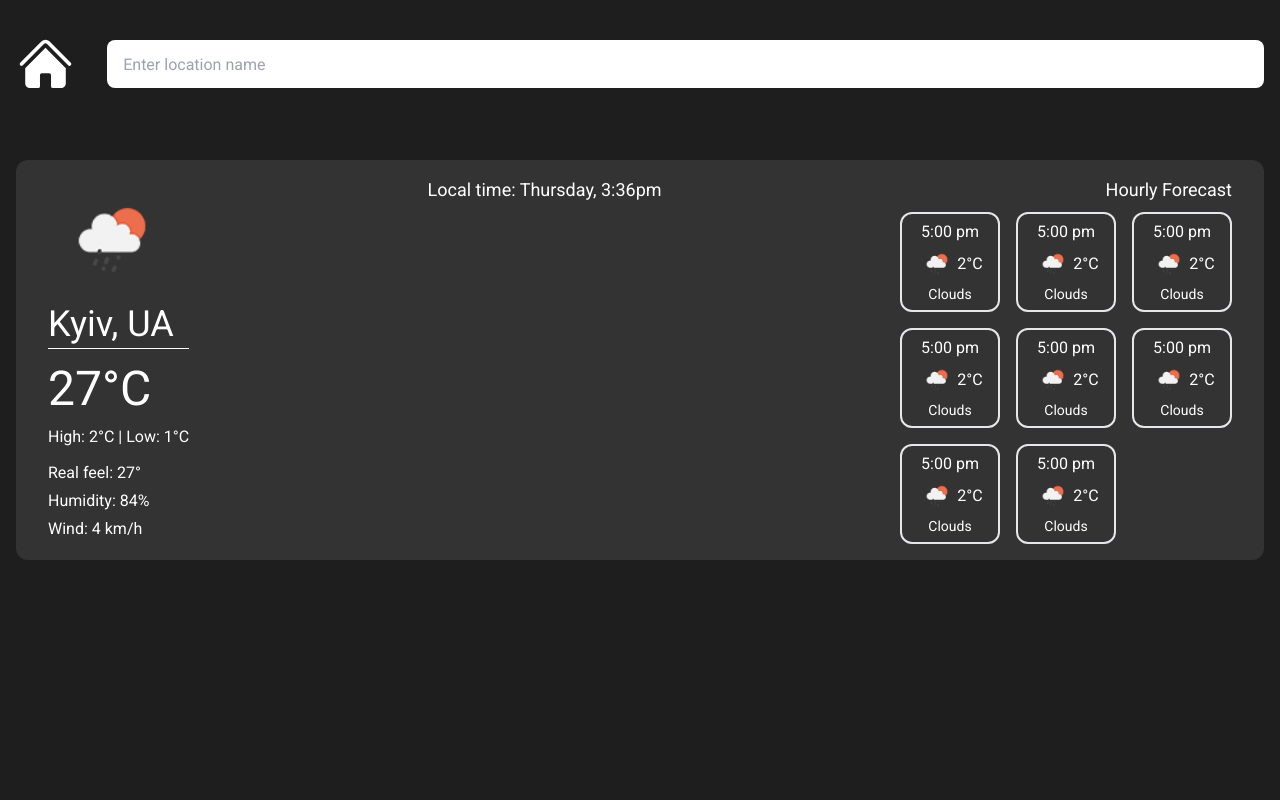
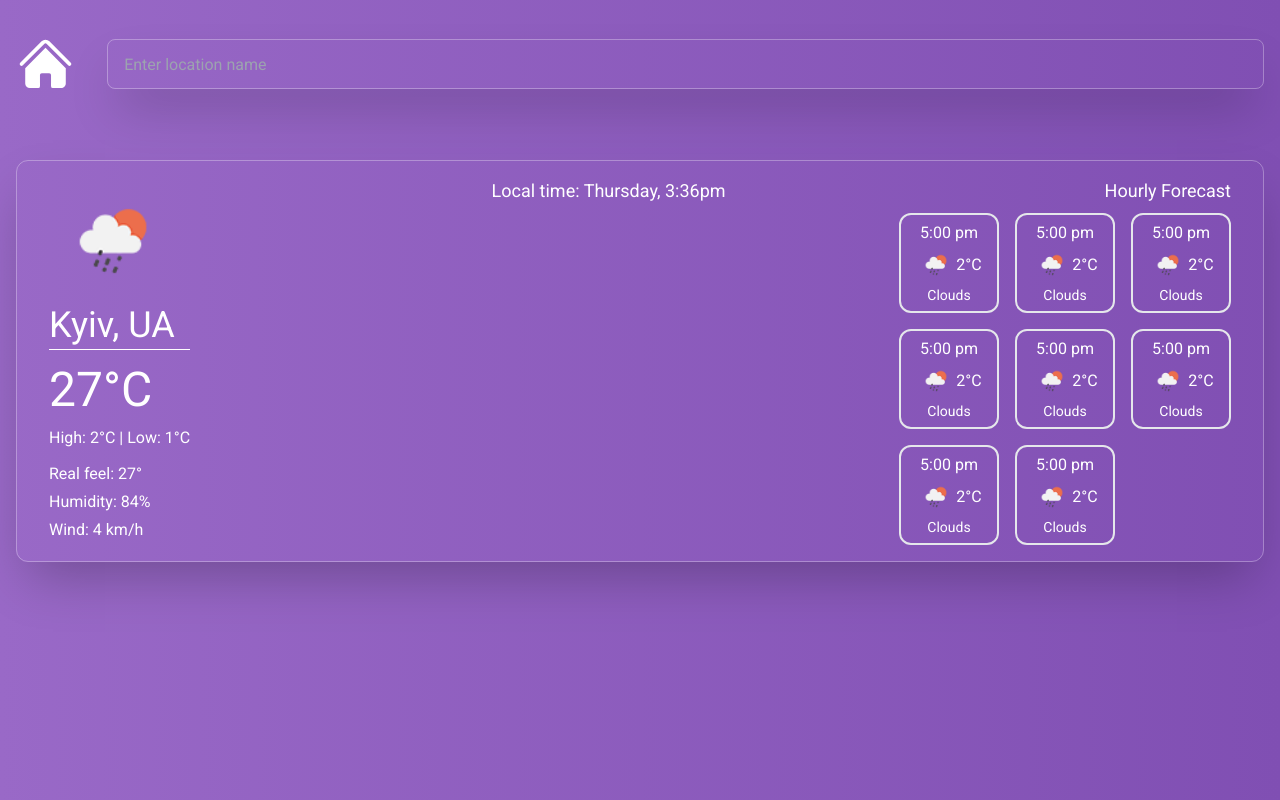
Before and after one commit to edgergard/vue-weather-app, a Vue app: page /selected in a window 1280 px wide. Built offline with nearby package versions, Linux system fonts and the light colour scheme.

Commit message:
fix: changed styles

```diff
--- a/src/components/LocationInput.vue
+++ b/src/components/LocationInput.vue
@@ -1,18 +1,17 @@
 <template>
   <div class="flex items-center gap-x-8 mb-16">
     <router-link to="/">
-      <img :src="home" alt="home-icon" class="w-16 h-16">
+      <img :src="home" alt="home-icon" class="w-16 h-16" />
     </router-link>
 
     <input
       type="text"
       placeholder="Enter location name"
-      class="w-full h-8 px-4 py-6  rounded-lg"
+      class="w-full h-8 px-4 py-6 rounded-lg bg-transparent shadow-2xl text-[#FFF] border border-[#FFF] border-opacity-30 outline-[#FFF]"
     />
   </div>
-
 </template>
 
 <script setup lang="ts">
-import home from '../assets/home.svg';
+import home from "../assets/home.svg";
 </script>
--- a/src/components/SelectedCard.vue
+++ b/src/components/SelectedCard.vue
@@ -1,22 +1,29 @@
 <template>
-  <div class="w-full bg-[#333333] text-[#FFF] rounded-xl py-4 px-8">
+  <div
+    class="w-full bg-opacity-0 border border-[#FFF] border-opacity-30 text-[#FFF] rounded-xl py-4 px-8 shadow-2xl"
+  >
     <div class="flex justify-between">
       <div>
-        <img :src="image" alt="card-image" class="w-32 h-32"/>
+        <img :src="image" alt="card-image" class="w-32 h-32" />
         <p class="text-4xl mb-1">Kyiv, UA</p>
+
         <div class="h-px bg-[#FFF] mb-4" />
+
         <p class="text-5xl mb-3">27°C</p>
+
         <p class="mb-3">High: 2°C | Low: 1°C</p>
+
         <div class="flex flex-col gap-y-1">
           <p>Real feel: 27°</p>
           <p>Humidity: 84%</p>
           <p>Wind: 4 km/h</p>
         </div>
       </div>
-      <p class="text-lg">Local time: Thursday, 3:36pm</p>
+      <p class="text-lg pl-32">Local time: Thursday, 3:36pm</p>
 
       <div>
         <p class="text-lg text-end mb-2">Hourly Forecast</p>
+
         <ul class="grid grid-cols-3 gap-4">
           <li
             v-for="block in list"
@@ -24,10 +31,13 @@
             class="flex flex-col justify-center items-center w-[100px] h-[100px] px-2 py-2 border-2 rounded-xl"
           >
             <p>5:00 pm</p>
+
             <div class="flex items-center justify-end">
               <img :src="image" alt="image" class="w-10 h-10" />
+
               <p>2°C</p>
             </div>
+
             <p class="text-sm">Clouds</p>
           </li>
         </ul>
--- a/src/components/ViewContainer.vue
+++ b/src/components/ViewContainer.vue
@@ -1,5 +1,5 @@
 <template>
-  <div class="bg-[#1E1E1E]">
+  <div class="bg-gradient-to-r from-[#9969C7] to-[#804FB3]">
     <main class="mx-auto min-h-screen max-w-screen-2xl py-8 px-8 lg:px-4">
       <slot></slot>
     </main>
--- a/src/components/WeatherCard.vue
+++ b/src/components/WeatherCard.vue
@@ -1,15 +1,23 @@
 <template>
-  <router-link to="/selected" class="py-4 px-6 min-w-72 rounded-xl bg-[#333333] text-[#FFF]">
+  <router-link
+    to="/selected"
+    class="py-4 px-6 min-w-72 rounded-xl bg-opacity-0 text-[#FFF] shadow-2xl border border-[#FFF] border-opacity-30"
+  >
     <p class="text-center text-base">Kyiv, UA</p>
 
     <img :src="image" alt="card-image" class="mx-auto" />
+
     <p>Clouds</p>
+
     <div class="h-px bg-[#FFF] mb-4" />
 
     <p class="text-6xl mb-4">27°C</p>
+
     <div class="flex flex-col gap-y-1">
       <p>Real feel: 27°</p>
+
       <p>Humidity: 84%</p>
+
       <p>Wind: 4 km/h</p>
     </div>
   </router-link>
--- a/src/main.ts
+++ b/src/main.ts
@@ -3,6 +3,4 @@ import "./index.css";
 import App from "./App.vue";
 import router from "./router";
 
-createApp(App)
-  .use(router)
-  .mount("#app");
+createApp(App).use(router).mount("#app");
--- a/src/router/index.ts
+++ b/src/router/index.ts
@@ -1,12 +1,14 @@
 import { createRouter, createWebHistory } from "vue-router";
 import { SelectedCardPage, WeatherCardsPage } from "../pages";
 
+const routes = [
+  { path: "/", name: "Home", component: WeatherCardsPage },
+  { path: "/selected", name: "Selected", component: SelectedCardPage },
+];
+
 export const router = createRouter({
   history: createWebHistory(),
-  routes: [
-    {path: '/', name: 'Home', component: WeatherCardsPage},
-    {path: '/selected', name: 'Selected', component: SelectedCardPage}
-  ]
+  routes,
 });
 
 export default router;
```
